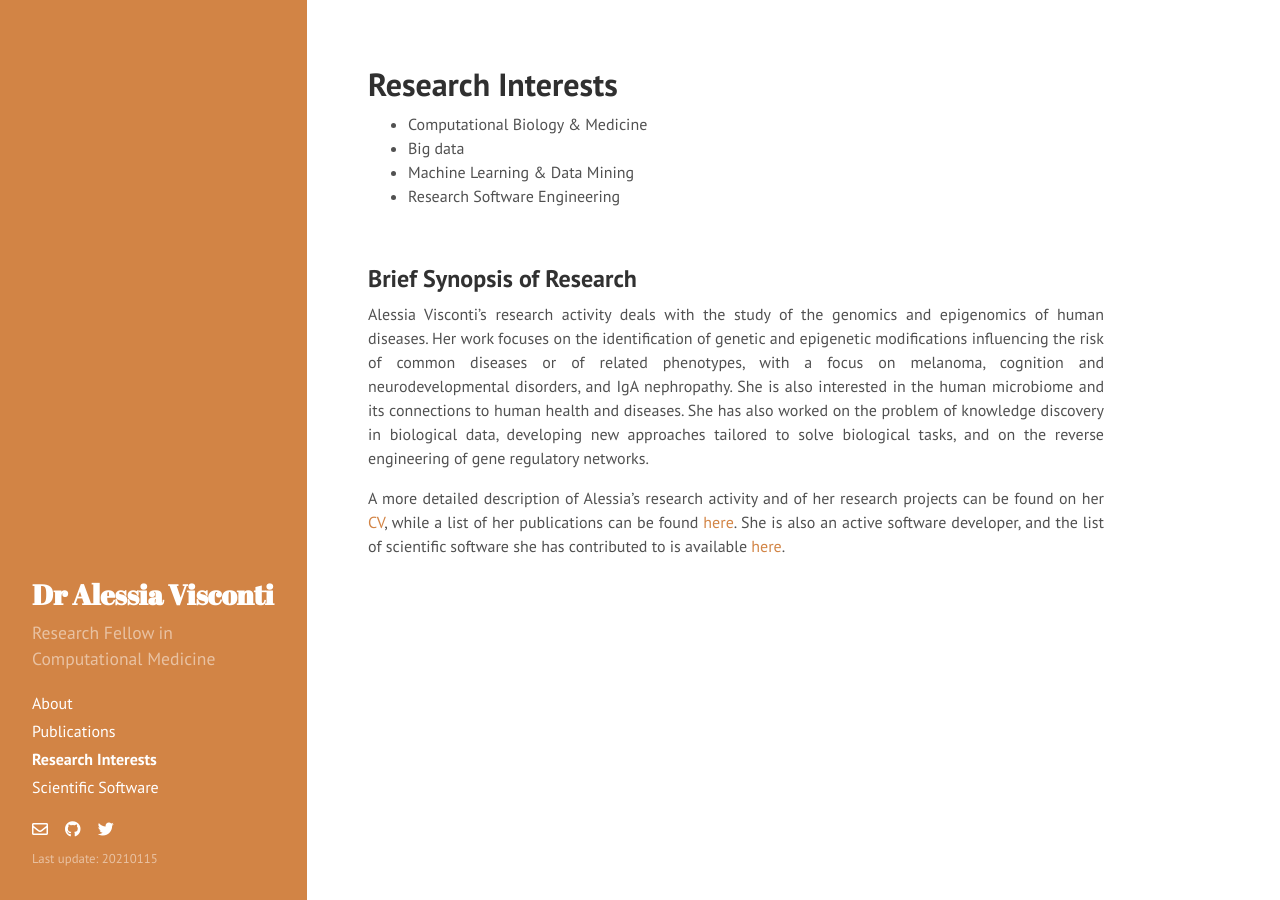
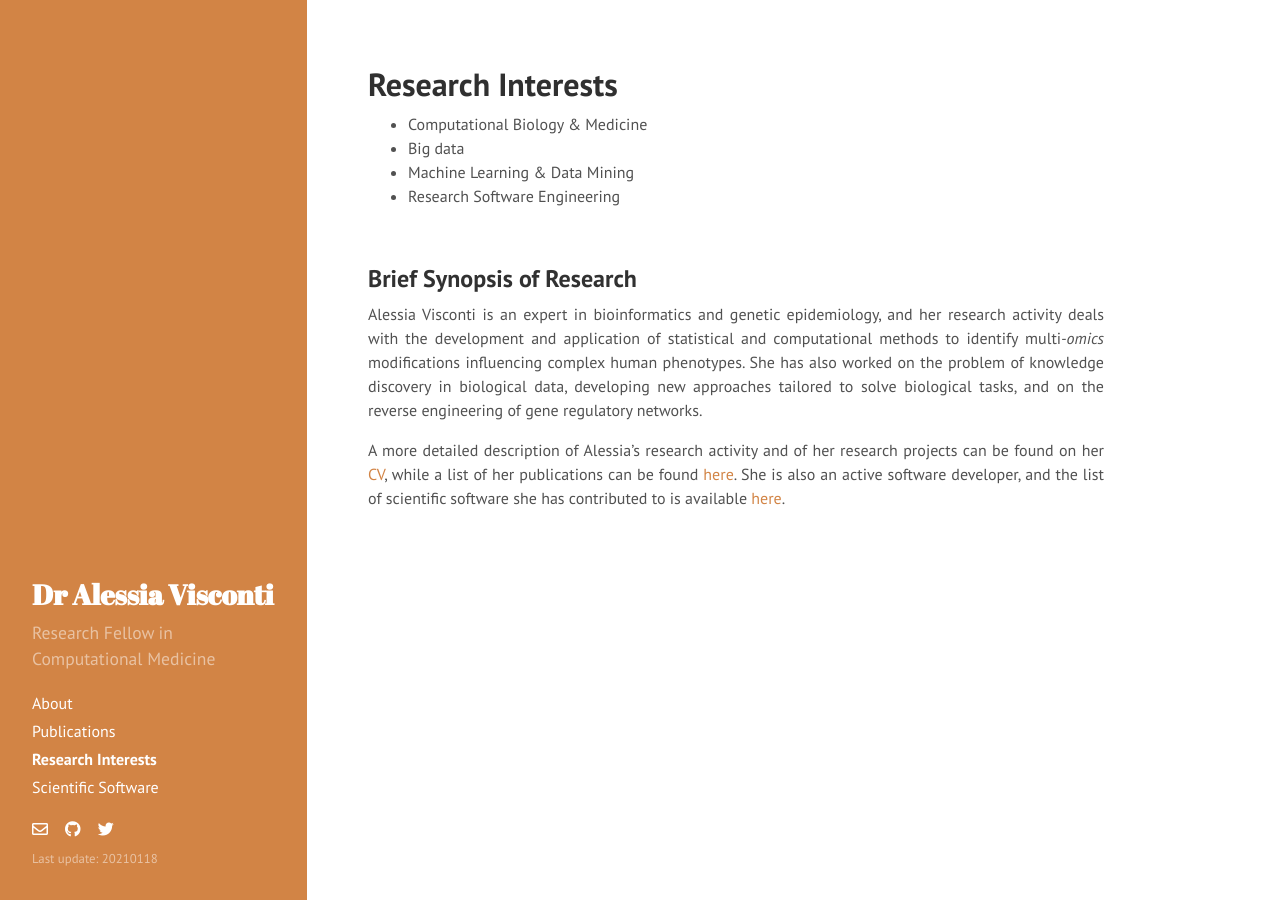
Before and after one commit to alesssia/alesssia.github.io, a Jekyll site: the page built from research.md, in a window 1280 px wide. Built offline with Jekyll 4.4.1, drawn with Linux system fonts in a browser that asks for light colours; nearby versions of some CDN libraries; a style sheet for code colours, icons or effects is not loaded.

Commit message:
Edited Research Synopsis; fixed broken links

```diff
--- a/_config.yml
+++ b/_config.yml
@@ -11,7 +11,7 @@ tagline:     ''
 description: 'Research Fellow in Computational Medicine'
 url:         http://alesssia.github.io/
 baseurl:     /
-lastmod:    '20210115'
+lastmod:    '20210118'
 
 author:
   name:      'Alessia Visconti'
--- a/research.md
+++ b/research.md
@@ -14,11 +14,10 @@ title: Research Interests
 
 ## Brief Synopsis of Research
 
-Alessia Visconti's research activity deals with the study of the genomics and epigenomics of human diseases. Her work focuses on the identification of genetic and epigenetic modifications influencing the risk of common diseases or of related phenotypes, with a focus on melanoma, cognition and neurodevelopmental disorders, and IgA nephropathy. She is also interested in the human microbiome and its connections to human health and diseases.
+Alessia Visconti is an expert in bioinformatics and genetic epidemiology, and her research activity deals with the development and application of statistical and computational methods to identify multi*-omics* modifications influencing complex human phenotypes.
 She has also worked on the problem of knowledge discovery in biological data, developing new approaches tailored to solve biological tasks, and on the reverse engineering of gene regulatory networks.
 
-A more detailed description of Alessia's research activity and of her research projects can be found on her [CV]({{ "/" | relative_url }}assets/CV-Visconti.pdf), while a list of her publications can be found [here](publications.html). She is also an active software developer, and the list of scientific software she has contributed to is available [here](software.html).
-
+A more detailed description of Alessia's research activity and of her research projects can be found on her [CV]({{ "/" | relative_url }}assets/CV-Visconti.pdf), while a list of her publications can be found [here]({{ "/" | relative_url }}publications/). She is also an active software developer, and the list of scientific software she has contributed to is available [here]({{ "/" | relative_url }}software/).
 
 
 
```
Also changed, not shown: index.md (+1 -1 lines), 2 other files.
